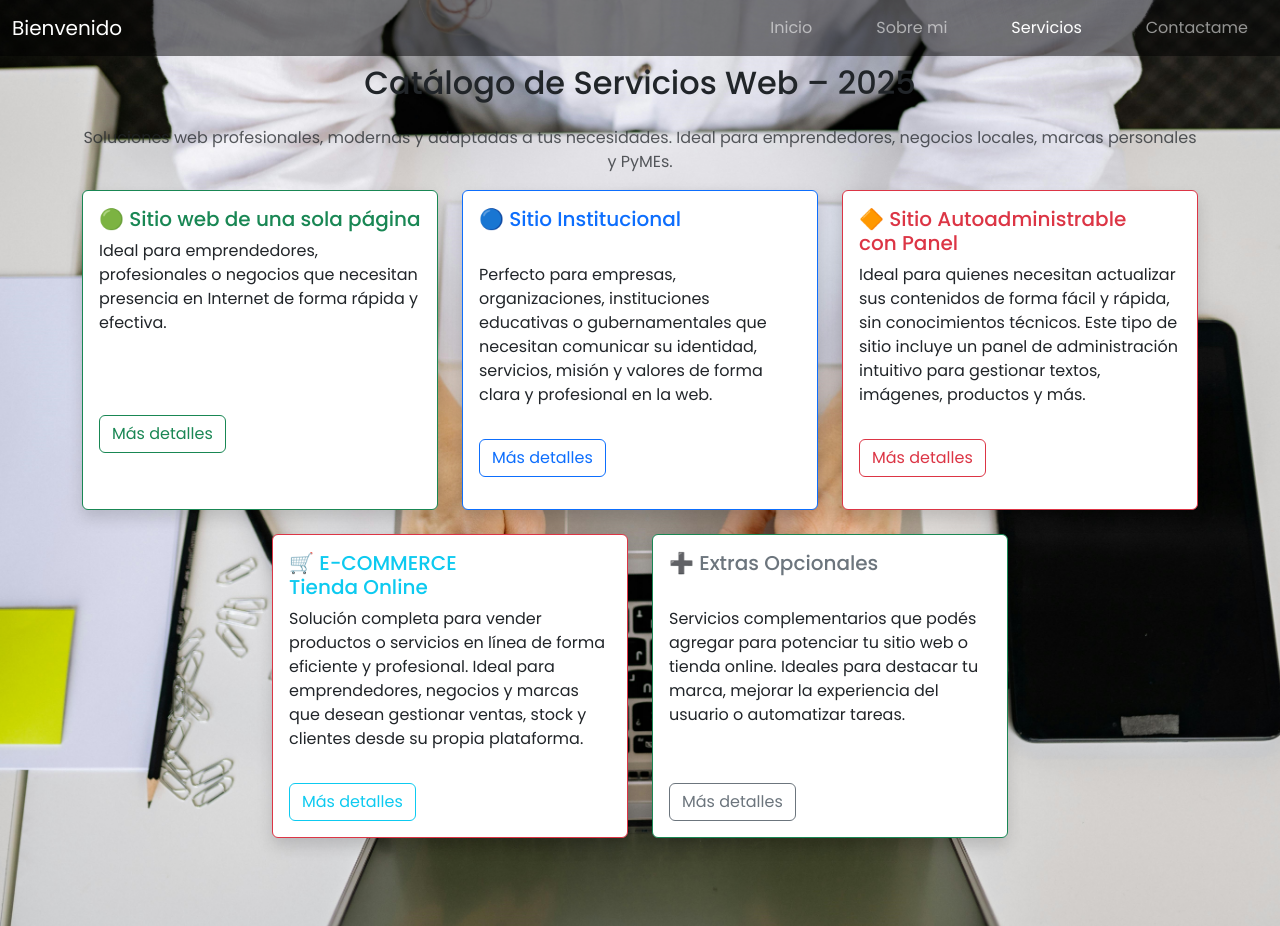
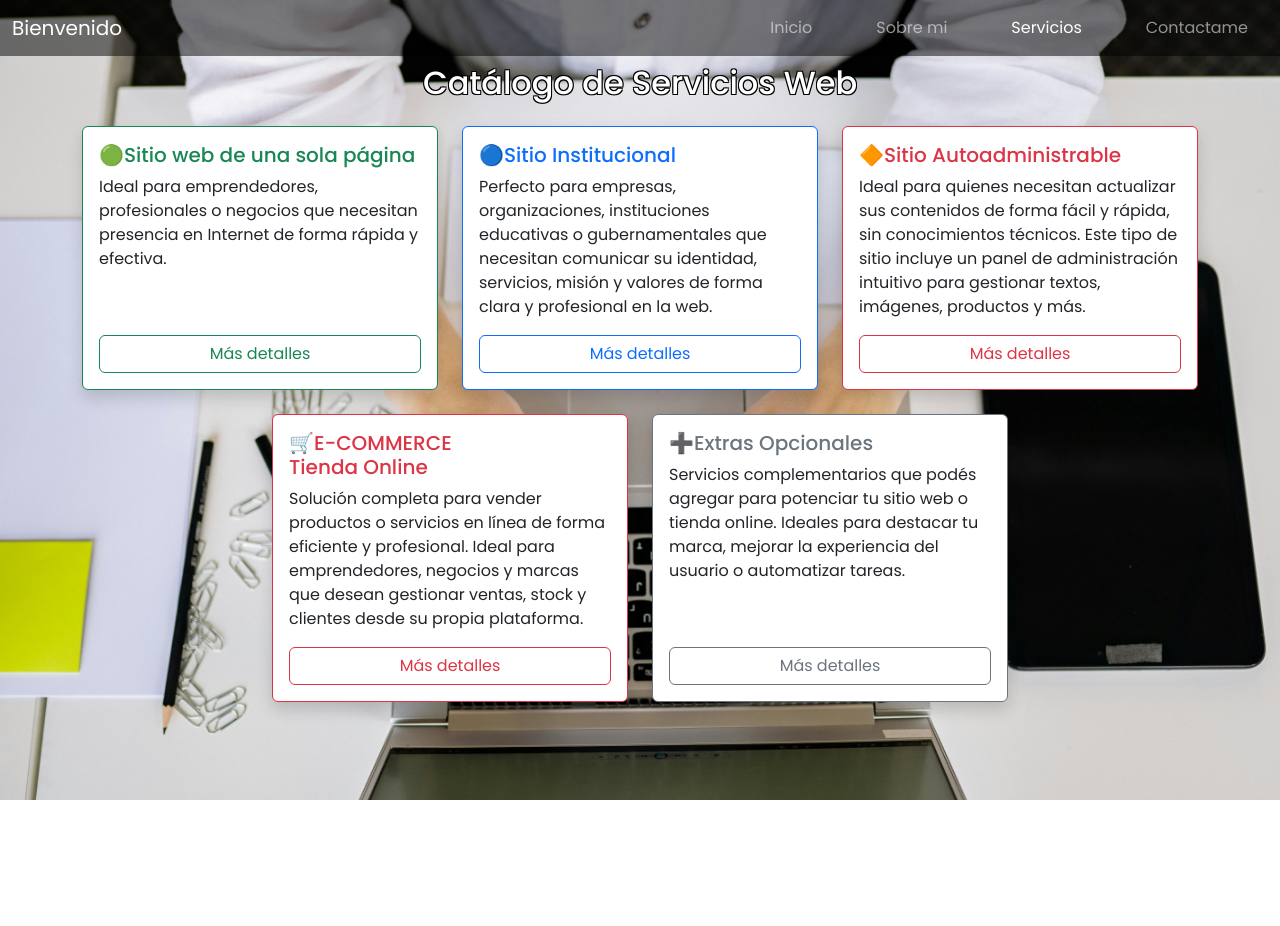
Before and after one commit to CristianDiaz7/portafolio, a Laravel app: page /servicios in a window 1280 px wide. After the commit the page ends 800 px from the top, so only its background shows below. Run offline with Laravel 12, Linux system fonts and the light colour scheme.

Commit message:
antes de subir la version 2.0

```diff
--- a/public/css/estilos.css
+++ b/public/css/estilos.css
@@ -63,3 +63,13 @@ body.sobre-mi-fondo {
     min-height: 100vh;
     padding: 4rem;
 }
+
+/* dordes del texto de titulos */
+.text-border {
+    color: white;
+    text-shadow:
+        -1px -1px 0 black,
+         1px -1px 0 black,
+        -1px  1px 0 black,
+         1px  1px 0 black;
+}
--- a/resources/views/Servicios.blade.php
+++ b/resources/views/Servicios.blade.php
@@ -5,20 +5,17 @@
 
 <div class="container-fluid  contenido-subpaginas">
     <div class="container">
-        <h2 class="text-center mb-4">Catálogo de Servicios Web – 2025</h2>
-        <p class="text-center text-muted mb-3">
-            Soluciones web profesionales, modernas y adaptadas a tus necesidades.
-            Ideal para emprendedores, negocios locales, marcas personales y PyMEs.
-        </p>
+
+        <h2 class="text-center text-border mb-4">Catálogo de Servicios Web</h2>
+
         <div class="row justify-content-center">
-            <!-- Incluir componente de Pack Básico -->
-            <x-pack-basico/>
-            <x-pack-institucional/>
-            <x-pack-autoadministrable/>
-            <x-pack-e-commerce/>
-            <x-extras/>
+            <x-pack.basico />
+            <x-pack.institucional/>
+            <x-pack.autoadministrable/>
+            <x-pack.ecommerce />
+            <x-pack.extras/>
+        </div>
 
-        </div>
     </div>
 </div>
 @endsection
--- a/resources/views/components/Pack-e-commerce.php
+++ /dev/null
@@ -1,14 +0,0 @@
-<div class="col-md-4 mb-4">
-    <div class="card h-100 shadow border-danger">
-        <div class="card-body">
-            <h5 class="card-title text-info">🛒 E-COMMERCE<br>Tienda Online</h5>
-            <p>
-    Solución completa para vender productos o servicios en línea de forma eficiente
-    y profesional. Ideal para emprendedores, negocios y marcas que desean
-    gestionar ventas, stock y clientes desde su propia plataforma.
-            </p>
-            <a href="#" class="btn btn-outline-info mt-3">
-                Más detalles</a>
-        </div>
-    </div>
-</div>
--- a/resources/views/components/extras.php
+++ /dev/null
@@ -1,20 +0,0 @@
-<div class="col-md-4 mb-4">
-    <div class="card h-100 shadow border-success">
-        <div class="card-body">
-            <h5 class="card-title text-secondary">➕ Extras Opcionales</h5>
-            <br>
-            <p>
-                Servicios complementarios que podés agregar para potenciar tu sitio web
-                o tienda online. Ideales para destacar tu marca, mejorar la experiencia
-                del usuario o automatizar tareas.
-            </p>
-
-            <br>
-
-            <a href="#" class="btn btn-outline-secondary mt-3">
-                Más detalles
-            </a>
-        </div>
-        </div>
-    </div>
-</div>
--- a/resources/views/components/pack-autoadministrable.php
+++ /dev/null
@@ -1,16 +0,0 @@
-<div class="col-md-4 mb-4">
-    <div class="card h-100 shadow border-danger">
-        <div class="card-body">
-            <h5 class="card-title text-danger">🔶 Sitio Autoadministrable<br>con Panel</h5>
-            <p>
-                Ideal para quienes necesitan actualizar sus contenidos de forma fácil
-                y rápida, sin conocimientos técnicos. Este tipo de sitio incluye un panel
-                de administración intuitivo para gestionar textos, imágenes, productos y
-                más.
-            </p>
-            <ul class="list-unstyled">
-
-            <a href="#" class="btn btn-outline-danger mt-3">Más detalles</a>
-        </div>
-    </div>
-</div>
--- a/resources/views/components/pack-basico.php
+++ /dev/null
@@ -1,15 +0,0 @@
-<div class="col-md-4 mb-4">
-    <div class="card h-100 shadow border-success">
-        <div class="card-body">
-            <h5 class="card-title text-success">🟢 Sitio web de una sola página</h5>
-            <p>
-            Ideal para emprendedores, profesionales o negocios que necesitan presencia en Internet de forma rápida y efectiva.
-            </p>
-            <br>
-             <br>
-
-            <a href="#" class="btn btn-outline-success mt-3">
-                Más detalles</a>
-        </div>
-    </div>
-</div>
--- a/resources/views/components/pack-institucional.php
+++ /dev/null
@@ -1,16 +0,0 @@
-<div class="col-md-4 mb-4">
-    <div class="card h-100 shadow border-primary">
-        <div class="card-body">
-            <h5 class="card-title text-primary">🔵 Sitio Institucional</h5>
-            <br>
-            <p>
-                Perfecto para empresas, organizaciones, instituciones educativas o
-                gubernamentales que necesitan comunicar su identidad, servicios, misión
-                y valores de forma clara y profesional en la web.
-            </p>
-
-            <a href="#" class="btn btn-outline-primary mt-3">
-                Más detalles</a>
-        </div>
-    </div>
-</div>
--- /dev/null
+++ b/resources/views/components/pack/autoadministrable.blade.php
@@ -0,0 +1,27 @@
+<x-pack.product-card
+    id="autoadministrable"
+    color="danger"
+    icon="🔶"
+    title="Sitio Autoadministrable"
+    description="Ideal para quienes necesitan actualizar sus contenidos de forma fácil
+                y rápida, sin conocimientos técnicos. Este tipo de sitio incluye un panel
+                de administración intuitivo para gestionar textos, imágenes, productos y
+                más."
+    link="#"
+    details='
+        <p><strong>Este paquete incluye:</strong></p>
+        <ul>
+            <li>Panel de administración para editar contenido fácilmente</li>
+            <li>Gestión de secciones, textos e imágenes sin necesidad de programar</li>
+            <li>Optimización SEO avanzada</li>
+            <li>Integración con redes sociales</li>
+        </ul>
+
+        <p><strong>⏱️ Tiempo estimado de entrega:</strong> 10 a 14 días hábiles</p>
+        <p><strong>💲 Precio estimado:</strong> USD 2,200 - 3,500*</p>
+        <p class="text-muted" style="font-size: 0.9em;">
+            *El precio puede variar según funcionalidades adicionales solicitadas.
+        </p>
+    '
+
+/>
--- /dev/null
+++ b/resources/views/components/pack/basico.blade.php
@@ -0,0 +1,23 @@
+<x-pack.product-card
+    id="basico"
+    color="success"
+    icon="🟢"
+    title="Sitio web de una sola página"
+    description="Ideal para emprendedores, profesionales o negocios que necesitan presencia en Internet de forma rápida y efectiva."
+    link="#"
+    details='
+        <p><strong>Este paquete incluye:</strong></p>
+        <ul>
+            <li>Diseño responsive (adaptado a dispositivos móviles)</li>
+            <li>Formulario de contacto funcional</li>
+            <li>Integración con redes sociales</li>
+            <li>Optimización básica para buscadores (SEO)</li>
+        </ul>
+
+        <p><strong>⏱️ Tiempo estimado de entrega:</strong> 3 a 5 días hábiles</p>
+        <p><strong>💲 Precio estimado:</strong>   USD 350 - 500*</p>
+        <p class="text-muted" style="font-size: 0.9em;">
+            *El valor puede variar según necesidades específicas del cliente.
+        </p>
+    '
+/>
--- /dev/null
+++ b/resources/views/components/pack/ecommerce.blade.php
@@ -0,0 +1,27 @@
+<x-pack.product-card
+    id="ecommerce"
+    color="danger"
+    icon="🛒"
+    title="E-COMMERCE<br>Tienda Online"
+    description="Solución completa para vender productos o servicios en línea de forma eficiente
+                y profesional. Ideal para emprendedores, negocios y marcas que desean
+                gestionar ventas, stock y clientes desde su propia plataforma."
+    link="#"
+    details='
+        <p><strong>Este paquete incluye:</strong></p>
+        <ul>
+            <li>Tienda online con catálogo de productos</li>
+            <li>Carrito de compras y pasarela de pago integrada</li>
+            <li>Gestión de stock y pedidos</li>
+            <li>Optimización SEO para productos</li>
+            <li>Integración con redes sociales y métodos de envío</li>
+        </ul>
+
+        <p><strong>⏱️ Tiempo estimado de entrega:</strong> 20 a 30 días hábiles</p>
+        <p><strong>💲 Precio estimado:</strong> USD 2,200 - 3,500*</p>
+        <p class="text-muted" style="font-size: 0.9em;">
+            *Precio aproximado, puede variar según la complejidad y cantidad de productos.
+        </p>
+    '
+
+/>
--- /dev/null
+++ b/resources/views/components/pack/extras.blade.php
@@ -0,0 +1,28 @@
+<x-pack.product-card
+    id="extras"
+    color="secondary"
+    icon="➕"
+    title="Extras Opcionales"
+    description="
+        Servicios complementarios que podés agregar para potenciar tu sitio web
+        o tienda online. Ideales para destacar tu marca, mejorar la experiencia
+        del usuario o automatizar tareas.
+    "
+    link="#"
+    details='
+        <p><strong>Este paquete incluye:</strong></p>
+        <ul>
+            <li>Servicios adicionales a medida</li>
+            <li>Optimización avanzada y mejoras personalizadas</li>
+            <li>Integraciones con sistemas externos</li>
+            <li>Consultoría y soporte técnico</li>
+        </ul>
+
+        <p><strong>⏱️ Tiempo estimado de entrega:</strong> Según proyecto</p>
+        <p><strong>💲 Precio estimado:</strong> A convenir*</p>
+        <p class="text-muted" style="font-size: 0.9em;">
+            *El precio se cotiza según la necesidad del cliente.
+        </p>
+    '
+
+/>
--- /dev/null
+++ b/resources/views/components/pack/institucional.blade.php
@@ -0,0 +1,29 @@
+<x-pack.product-card
+    id="institucional"
+    color="primary"
+    icon="🔵"
+    title="Sitio Institucional"
+    description="
+        Perfecto para empresas, organizaciones, instituciones educativas o
+        gubernamentales que necesitan comunicar su identidad, servicios, misión
+        y valores de forma clara y profesional en la web.
+    "
+    link="#"
+    details='
+        <p><strong>Este paquete incluye:</strong></p>
+        <ul>
+            <li>Diseño profesional y personalizado</li>
+            <li>Secciones para presentación de empresa, equipo y servicios</li>
+            <li>Formulario de contacto y mapa de ubicación</li>
+            <li>Optimización SEO avanzada</li>
+            <li>Integración con redes sociales</li>
+        </ul>
+
+        <p><strong>⏱️ Tiempo estimado de entrega:</strong> 7 a 10 días hábiles</p>
+        <p><strong>💲 Precio estimado:</strong> USD 700 - 1,000*</p>
+        <p class="text-muted" style="font-size: 0.9em;">
+            *El precio puede variar según la complejidad y funcionalidades extra.
+        </p>
+    '
+
+/>
--- /dev/null
+++ b/resources/views/components/pack/product-card.blade.php
@@ -0,0 +1,49 @@
+@props([
+    'id',
+    'icon',
+    'title',
+    'description',
+    'details',
+    'color' => 'primary'
+    ])
+
+<div class="col-md-4 mb-4">
+    <div class="card h-100 shadow border-{{$color}}">
+        <div class="card-body d-flex flex-column">
+        <!--................................ -->
+            <h5 class="card-title text-{{$color}}">
+                {{$icon}}{!!($title)!!}
+            </h5>
+
+            <p>{{$description}}</p>
+
+            <!-- Botón que abre el modal -->
+            <button type="button"
+                    class="btn btn-outline-{{ $color }} mt-3 mt-auto"
+                    data-bs-toggle="modal"
+                    data-bs-target="#modal-{{ $id }}">
+                Más detalles
+            </button>
+        <!--................................ -->
+        </div>
+    </div>
+</div>
+
+<!-- Modal -->
+<div class="modal fade"
+    id="modal-{{ $id }}" tabindex="-1" aria-labelledby="modalLabel-{{ $id }}"
+    aria-hidden="true">
+    <div class="modal-dialog modal-dialog-centered">
+        <div class="modal-content border-{{ $color }}">
+            <div class="modal-header">
+                <h5 class="modal-title" id="modalLabel-{{ $id }}">
+                    {!! $icon !!} {!! $title !!}
+                </h5>
+                <button type="button" class="btn-close" data-bs-dismiss="modal" aria-label="Cerrar"></button>
+            </div>
+            <div class="modal-body">
+                {!! $details !!}
+            </div>
+        </div>
+    </div>
+</div>
```
Also changed, not shown: resources/views/Inicio.blade.php (+6 -4 lines), resources/views/sobreMi.blade.php (+4 -4 lines).
